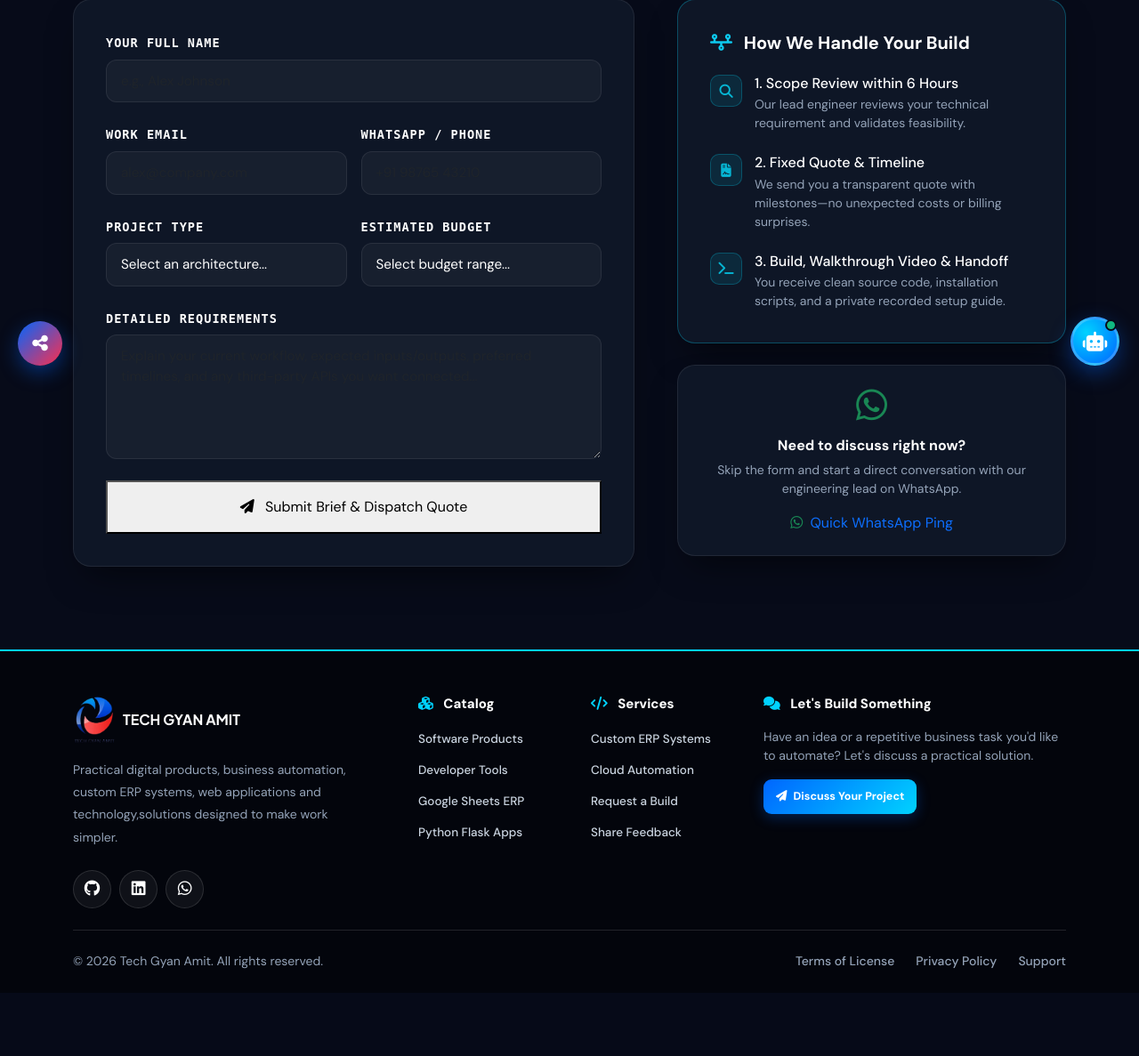
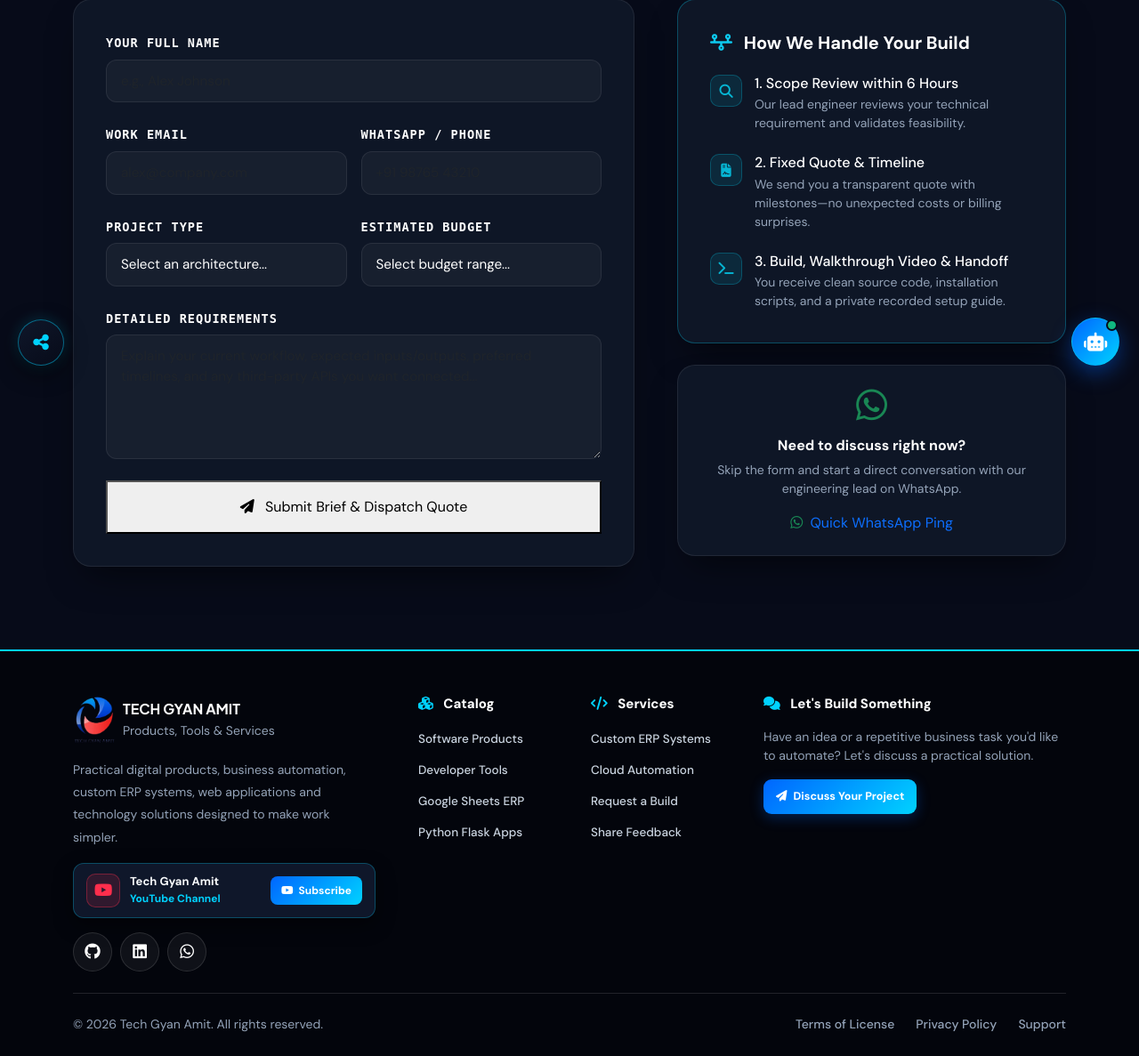
Before and after one commit to amittiwari7-tech/web_Project, a Flask app: page /custom-order in a window 1280 px wide. Shown: the part 364-1551 px from the top of the page at 89% size. Before the commit the page ends 1453 px from the top, so only its background shows below. Run offline with Flask 3, Linux system fonts and the light colour scheme.

Commit message:
add option for youtube button in footer

```diff
--- a/interactions/templates/interactions/custom_order.html
+++ b/interactions/templates/interactions/custom_order.html
@@ -218,7 +218,7 @@
         <p class="small mb-3" style="color: #94A3B8 !important;">
           Skip the form and start a direct conversation with our engineering lead on WhatsApp.
         </p>
-        <a href="https://wa.me/917217723569?text=Hi%20NEXUS,%20I%20have%20an%20urgent%20custom%20development%20requirement."
+        <a href="https://wa.me/917217723569?text=Hi%20Tech Gyan Amit,%20I%20have%20an%20urgent%20custom%20development%20requirement."
            target="_blank"
            rel="noopener"
            class="btn-nexus-outline w-100 justify-content-center py-2">
--- a/templates/base.html
+++ b/templates/base.html
@@ -344,7 +344,78 @@
     }
 
     /* ==================================
-       FLOATING WIDGETS
+       FOOTER YOUTUBE SUBSCRIBER CARD
+    ================================== */
+    .footer-yt-box {
+      display: inline-flex;
+      align-items: center;
+      justify-content: space-between;
+      gap: 14px;
+      padding: 11px 14px;
+      background: var(--dark-card);
+      border: 1px solid rgba(0, 210, 255, 0.28);
+      border-radius: 12px;
+      box-shadow: 0 8px 22px rgba(0, 0, 0, 0.45);
+      max-width: 340px;
+      width: 100%;
+    }
+
+    .footer-yt-left {
+      display: flex;
+      align-items: center;
+      gap: 11px;
+      min-width: 0;
+    }
+
+    .footer-yt-logo {
+      width: 38px;
+      height: 38px;
+      border-radius: 10px;
+      display: flex;
+      align-items: center;
+      justify-content: center;
+      background: rgba(255, 46, 76, 0.14);
+      border: 1px solid rgba(255, 46, 76, 0.35);
+      color: var(--brand-red);
+      font-size: 18px;
+      flex-shrink: 0;
+    }
+
+    .footer-yt-title {
+      font-size: 13px;
+      font-weight: 700;
+      color: var(--text-main);
+      line-height: 1.25;
+    }
+
+    .footer-yt-count {
+      font-size: 12px;
+      font-weight: 700;
+      color: var(--brand-cyan);
+      margin-top: 2px;
+    }
+
+    .footer-yt-sub-btn {
+      display: inline-flex;
+      align-items: center;
+      gap: 6px;
+      padding: 7px 12px;
+      border-radius: 8px;
+      background: linear-gradient(135deg, var(--brand-blue), var(--brand-cyan));
+      color: #ffffff !important;
+      font-size: 12px;
+      font-weight: 700;
+      white-space: nowrap;
+      flex-shrink: 0;
+    }
+
+    .footer-yt-sub-btn:hover {
+      transform: translateY(-1px);
+      box-shadow: 0 6px 16px rgba(0, 210, 255, 0.35);
+    }
+
+    /* ==================================
+       FLOATING WIDGETS (Unified Dark Navy + Cyan Palette)
     ================================== */
     .floating-social-wrapper {
       position: fixed;
@@ -358,18 +429,27 @@
     }
 
     .social-trigger-btn {
-      width: 50px;
-      height: 50px;
-      border: none;
+      width: 52px;
+      height: 52px;
+      border: 1px solid rgba(0, 210, 255, 0.45);
       border-radius: 50%;
-      background: linear-gradient(135deg, var(--brand-blue), var(--brand-red));
-      color: white;
+      background: linear-gradient(145deg, #0F172A, #070B19);
+      color: var(--brand-cyan);
       display: flex;
       align-items: center;
       justify-content: center;
       font-size: 20px;
       cursor: pointer;
-      box-shadow: 0 8px 22px rgba(0, 102, 255, 0.4);
+      box-shadow: 0 8px 25px rgba(0, 0, 0, 0.65), 0 0 16px rgba(0, 210, 255, 0.22);
+      transition: var(--transition);
+    }
+
+    .social-trigger-btn:hover {
+      transform: scale(1.07);
+      background: linear-gradient(135deg, var(--brand-blue), var(--brand-cyan));
+      color: #ffffff;
+      border-color: var(--brand-cyan);
+      box-shadow: 0 10px 28px rgba(0, 102, 255, 0.45);
     }
 
     .social-menu {
@@ -389,8 +469,8 @@
     }
 
     .social-icon-btn {
-      width: 43px;
-      height: 43px;
+      width: 44px;
+      height: 44px;
       display: flex;
       align-items: center;
       justify-content: center;
@@ -400,12 +480,14 @@
       border-radius: 50%;
       font-size: 18px;
       text-decoration: none;
-      box-shadow: 0 5px 15px rgba(0, 0, 0, 0.4);
+      box-shadow: 0 5px 15px rgba(0, 0, 0, 0.5);
+      transition: var(--transition);
     }
 
     .social-icon-btn:hover {
       color: var(--brand-cyan);
       border-color: var(--brand-cyan);
+      background: #131E36;
       transform: translateX(4px);
     }
 
@@ -418,28 +500,30 @@
 
     .ai-agent-btn {
       position: relative;
-      width: 55px;
-      height: 55px;
+      width: 54px;
+      height: 54px;
       display: flex;
       align-items: center;
       justify-content: center;
-      color: white;
-      font-size: 22px;
-      background: radial-gradient(circle at 30% 30%, var(--brand-cyan), var(--brand-blue));
-      border: 3px solid rgba(255, 255, 255, 0.2);
+      color: #ffffff;
+      font-size: 21px;
+      background: linear-gradient(135deg, var(--brand-blue), var(--brand-cyan));
+      border: 1px solid rgba(0, 210, 255, 0.5);
       border-radius: 50%;
-      box-shadow: 0 8px 25px rgba(0, 102, 255, 0.4);
+      box-shadow: 0 8px 25px rgba(0, 102, 255, 0.42);
       cursor: pointer;
+      transition: var(--transition);
     }
 
     .ai-agent-btn:hover {
       transform: scale(1.07);
+      box-shadow: 0 10px 30px rgba(0, 210, 255, 0.5);
     }
 
     .ai-badge {
       position: absolute;
-      top: 0;
-      right: 0;
+      top: 1px;
+      right: 1px;
       width: 13px;
       height: 13px;
       border: 2px solid var(--dark-bg);
@@ -517,7 +601,7 @@
     .chat-msg.user {
       align-self: flex-end;
       color: white;
-      background: linear-gradient(135deg, var(--brand-blue), var(--brand-red));
+      background: linear-gradient(135deg, var(--brand-blue), var(--brand-cyan));
       border-bottom-right-radius: 4px;
     }
 
@@ -547,7 +631,6 @@
 
     .ai-send-btn {
       padding: 0 15px;
-      color: white;
       background: var(--brand-cyan);
       color: #070B19;
       font-weight: 700;
@@ -843,16 +926,36 @@
             <img class="footer-brand-logo" src="{{ url_for('static', filename='images/logo.png') }}" alt="Tech Gyan Amit">
             <div>
               <div class="fw-bold text-white font-mono">TECH GYAN AMIT</div>
-              <small style="color: var(--brand-cyan);"></small>
+              <small style="color: var(--brand-cyan);">Products, Tools & Services</small>
             </div>
           </div>
-          <p class="small mb-4" style="line-height:1.8;max-width:340px">
-            Practical digital products, business automation, custom ERP systems, web applications and technology,solutions designed to make work simpler.
+          <p class="small mb-3" style="line-height:1.8;max-width:340px">
+            Practical digital products, business automation, custom ERP systems, web applications and technology solutions designed to make work simpler.
           </p>
+
+          <!-- YouTube Logo + Subscriber Count in Footer -->
+          <div class="footer-yt-box mb-3" id="footerYtWidget" data-channel-id="YOUR_YOUTUBE_CHANNEL_ID" data-api-key="">
+            <div class="footer-yt-left">
+              <div class="footer-yt-logo" aria-hidden="true">
+                <i class="fa-brands fa-youtube"></i>
+              </div>
+              <div>
+                <div class="footer-yt-title">Tech Gyan Amit</div>
+                <div class="footer-yt-count" id="ytSubCountText">{{ yt_subscribers | default('YouTube Channel') }}</div>
+              </div>
+            </div>
+            <a href="https://www.youtube.com/channel/UCLO1y3x89u92zg1LCAcAuTw?sub_confirmation=1"
+               target="_blank"
+               rel="noopener noreferrer"
+               class="footer-yt-sub-btn">
+              <i class="fa-brands fa-youtube"></i> Subscribe
+            </a>
+          </div>
+
           <div class="footer-social">
-            <a href="https://github.com" target="_blank" rel="noopener noreferrer" class="social-icon-btn"><i class="fa-brands fa-github"></i></a>
-            <a href="https://linkedin.com" target="_blank" rel="noopener noreferrer" class="social-icon-btn"><i class="fa-brands fa-linkedin"></i></a>
-            <a href="https://wa.me/917217723569" target="_blank" rel="noopener noreferrer" class="social-icon-btn"><i class="fa-brands fa-whatsapp"></i></a>
+            <a href="https://github.com" target="_blank" rel="noopener noreferrer" class="social-icon-btn" aria-label="GitHub"><i class="fa-brands fa-github"></i></a>
+            <a href="https://linkedin.com" target="_blank" rel="noopener noreferrer" class="social-icon-btn" aria-label="LinkedIn"><i class="fa-brands fa-linkedin"></i></a>
+            <a href="https://wa.me/917217723569" target="_blank" rel="noopener noreferrer" class="social-icon-btn" aria-label="WhatsApp"><i class="fa-brands fa-whatsapp"></i></a>
           </div>
         </div>
 
@@ -973,6 +1076,29 @@
     document.addEventListener('keydown', function(event) {
       if (event.key === 'Escape') toggleChat(false);
     });
+
+    // Optional live subscriber count via YouTube Data API v3 (if channelId & apiKey are set)
+    (function loadFooterSubscriberCount() {
+      const box = document.getElementById('footerYtWidget');
+      const countEl = document.getElementById('ytSubCountText');
+      if (!box || !countEl) return;
+
+      const channelId = (box.getAttribute('data-channel-id') || '').trim();
+      const apiKey = (box.getAttribute('data-api-key') || '').trim();
+      if (!channelId || channelId === 'YOUR_YOUTUBE_CHANNEL_ID' || !apiKey) return;
+
+      fetch(`https://www.googleapis.com/youtube/v3/channels?part=statistics&id=${encodeURIComponent(channelId)}&key=${encodeURIComponent(apiKey)}`)
+        .then(res => res.json())
+        .then(data => {
+          const item = data && data.items && data.items[0];
+          const rawCount = item && item.statistics && item.statistics.subscriberCount;
+          if (rawCount && !item.statistics.hiddenSubscriberCount) {
+            const formatted = Number(rawCount).toLocaleString('en-IN');
+            countEl.textContent = `${formatted} subscribers`;
+          }
+        })
+        .catch(() => {});
+    })();
   </script>
 </body>
 </html>
```
